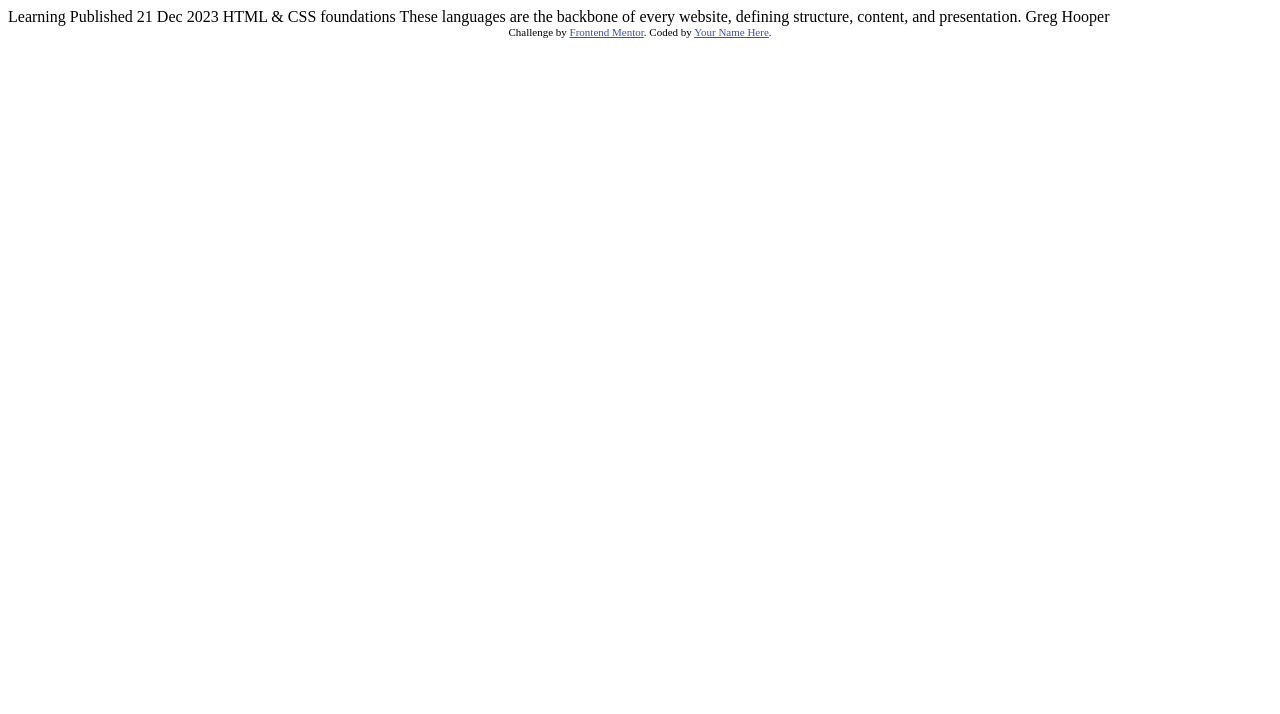
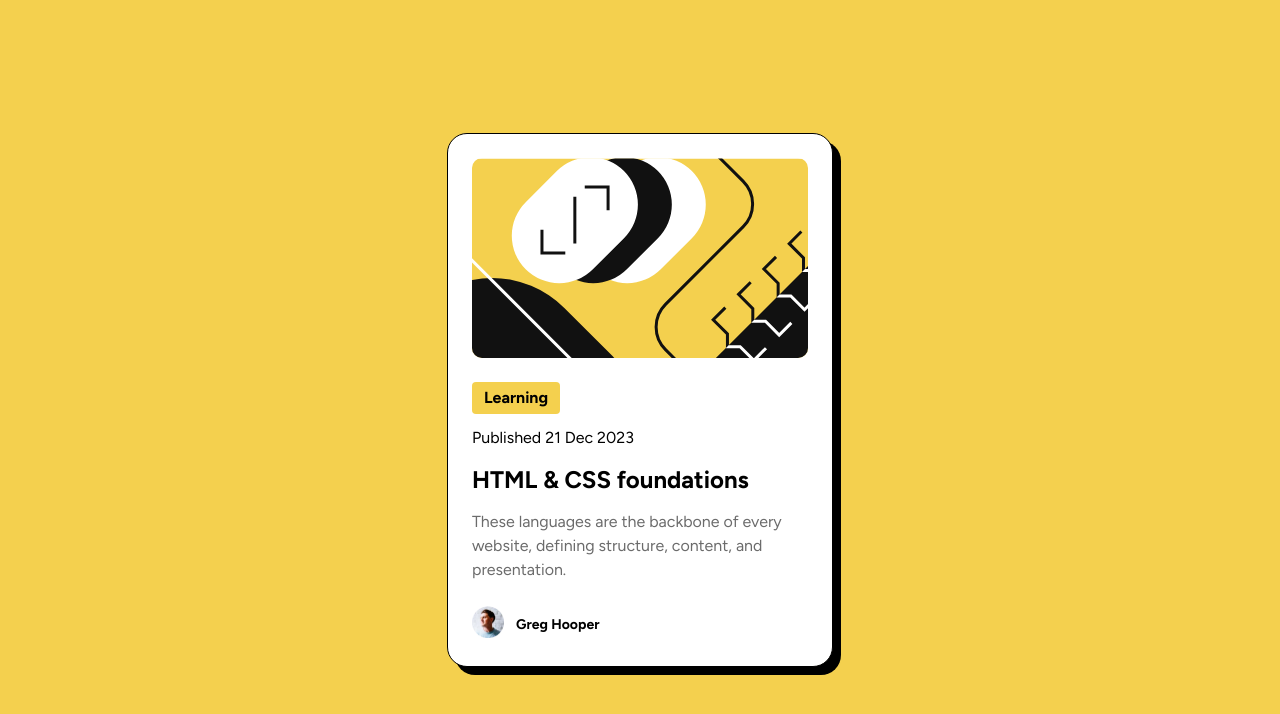
Before and after one commit to Lucasedcm/blog-preview-card, a plain HTML site: page index.html in a window 1280 px wide. Drawn offline with Linux system fonts and the light colour scheme.

Commit message:
feat: v1

```diff
--- a/index.html
+++ b/index.html
@@ -5,30 +5,42 @@
   <meta name="viewport" content="width=device-width, initial-scale=1.0"> <!-- displays site properly based on user's device -->
 
   <link rel="icon" type="image/png" sizes="32x32" href="./assets/images/favicon-32x32.png">
+  <link rel="stylesheet" href="./styles.css">
+  <link rel="preconnect" href="https://fonts.googleapis.com">
+  <link rel="preconnect" href="https://fonts.gstatic.com" crossorigin>
+  <link href="https://fonts.googleapis.com/css2?family=Figtree:ital,wght@0,300..900;1,300..900&family=Outfit:wght@100..900&display=swap" rel="stylesheet">
 
   <title>Frontend Mentor | Blog preview card</title>
 
-  <!-- Feel free to remove these styles or customise in your own stylesheet 👍 -->
-  <style>
-    .attribution { font-size: 11px; text-align: center; }
-    .attribution a { color: hsl(228, 45%, 44%); }
-  </style>
 </head>
-<body>
+    <body>
+        <div class="course-container">
+            <div class="course-image">
+                <img src="./assets/images/illustration-article.svg">
+            </div>
+            <div class="course-content">
+                <div class="course-tag">
+                    <strong>Learning</strong>
+                </div>
+                <div class="course-publishing-date">
+                    Published 21 Dec 2023
+                </div>
+                <div class="course-title">
+                    <strong>HTML & CSS foundations</strong>
+                </div>
 
-  Learning
-
-  Published 21 Dec 2023
-
-  HTML & CSS foundations
-
-  These languages are the backbone of every website, defining structure, content, and presentation.
-
-  Greg Hooper
-
-  <div class="attribution">
-    Challenge by <a href="https://www.frontendmentor.io?ref=challenge" target="_blank">Frontend Mentor</a>.
-    Coded by <a href="#">Your Name Here</a>.
-  </div>
-</body>
+                <div class="course-description">
+                    These languages are the backbone of every website, defining structure, content, and presentation.
+                </div>
+            </div>
+            <div class="course-author-container">
+                <div class="course-author-image">
+                    <img src="./assets/images/image-avatar.webp" width="32" height="32">
+                </div>
+                <div class="course-author-name">
+                    <strong>Greg Hooper</strong>
+                </div>
+            </div>
+        </div>
+    </body>
 </html>
--- /dev/null
+++ b/styles.css
@@ -0,0 +1,84 @@
+html, body {
+    height: 100%;
+    display: flex;
+    justify-content: center;
+    align-items: center;
+    background-color: #F4D04E;
+}
+
+.course-container {
+    display: flex;
+    justify-content: center;
+    align-items: center;
+    flex-direction: column;
+    flex-basis: 0;
+    padding: 24px;
+    border-radius: 20px;
+    border-style: solid;
+    border-width: 1px;
+    gap: 24px;
+    background-color: #FFFFFF;
+    box-shadow: 8px 8px 0px 0px rgba(0, 0, 0, 1);
+}
+
+.course-image {
+    border-radius: 10px;
+    overflow: hidden;
+    display: flex;
+    align-items: center;
+    justify-content: center;
+    height: 200px;
+}
+
+.course-content {
+    display: flex;
+    flex-direction: column;
+    gap: 12px;
+}
+
+.course-tag {
+    background-color: #F4D04E;
+    padding: 4px 12px;
+    border-radius: 4px;
+    align-self: flex-start;
+    font-family: "Figtree";
+    font-size: 16px;
+    line-height: 150%;
+    letter-spacing: 0px;
+}
+
+.course-publishing-date {
+    font-family: "Figtree";
+    font-size: 16px;
+    line-height: 150%;
+    letter-spacing: 0px;
+}
+
+.course-title {
+    font-family: "Figtree";
+    font-size: 24px;
+    line-height: 150%;
+    letter-spacing: 0px;
+}
+
+.course-author-name {
+    font-family: "Figtree";
+    font-size: 14px;
+    line-height: 150%;
+    letter-spacing: 0px;
+}
+
+.course-description {
+    font-family: "Figtree";
+    font-size: 16px;
+    line-height: 150%;
+    letter-spacing: 0px;
+    color: #6B6B6B;
+}
+
+.course-author-container {
+    display: flex;
+    align-items: center;
+    align-self: start;
+    gap: 12px;
+}
```
